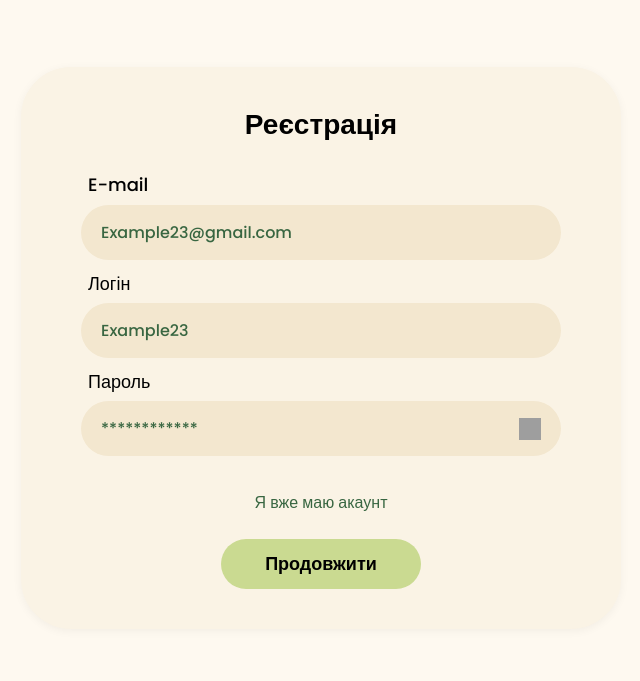
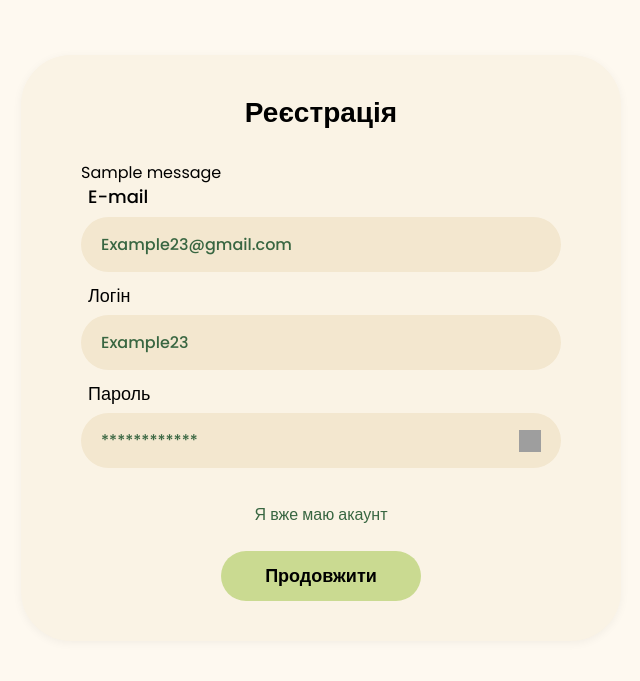
Before and after one commit to zoriiaa/Eatly, a Flask app: page /register in a window 1280 px wide. Shown: the part 56-737 px from the top of the page, without its empty margins (319-959 px from the left). Run offline with Flask 3, Linux system fonts and the light colour scheme; tables that the repository leaves empty hold one stand-in row (values such as "Sample post"); one stand-in notice (Sample message) is shown; grey boxes are pictures that could not be loaded.

Commit message:
Update registration.html

```diff
--- a/foodsite/app/templates/registration.html
+++ b/foodsite/app/templates/registration.html
@@ -31,6 +31,16 @@
     <main class="main">
         <div class="registration-container">
             <h1 class="title">Реєстрація</h1>
+
+           {% with messages = get_flashed_messages(with_categories=true) %}
+              {% if messages %}
+              <div class="flash-messages">
+                  {% for category, message in messages %}
+                  <div class="flash {{ category }}">{{ message }}</div>
+                  {% endfor %}
+              </div>
+              {% endif %}
+              {% endwith %}
 
             <form class="registration-form" method="POST" action="{{ url_for('register') }}">
                 <div class="form-group">
```
